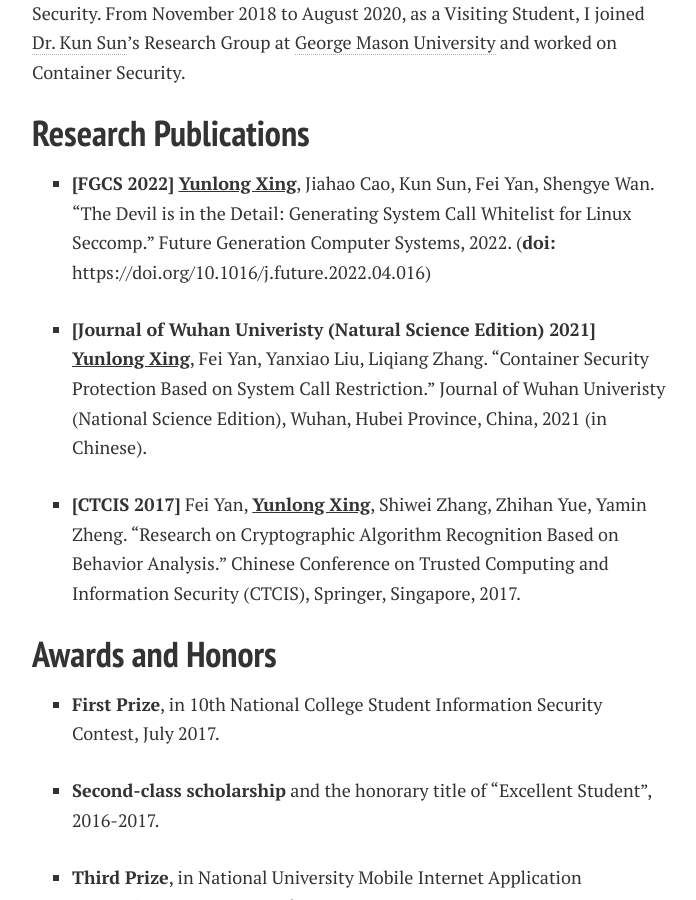
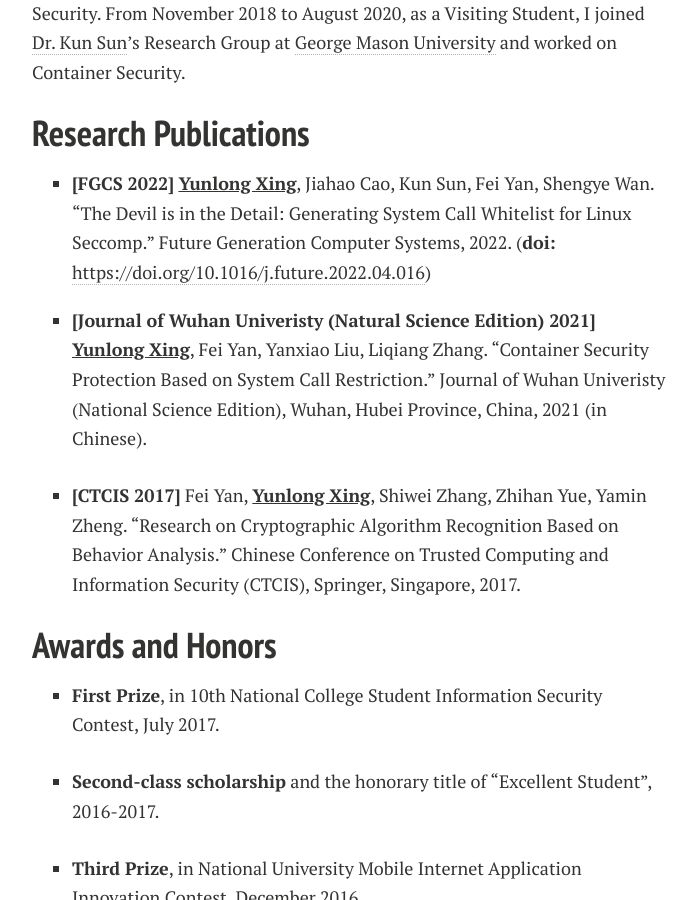
Before and after one commit to YunlongXing/HomePage, a Jekyll site: the page built from docs/index.md, in a window 1280 px wide and 900 px high, scrolled down 546 px. Shown: the whole window, without its empty margins (288-984 px from the left). Built offline with Jekyll 4.4.1, drawn with Linux system fonts in a browser that asks for light colours; nearby versions of some CDN libraries; a style sheet for code colours, icons or effects is not loaded; our own code applies the rules of GitHub Pages for plain Markdown files; part of the change alters nothing that is shown.

```diff
--- a/docs/index.md
+++ b/docs/index.md
@@ -17,8 +17,9 @@ Before that, I received a Master's Degree in Engineering in July 2021 at [Wuhan
 
 ## Research Publications
 
-* **[FGCS 2022]** **<u>Yunlong Xing</u>**, Jiahao Cao, Kun Sun, Fei Yan, Shengye Wan. "The Devil is in the Detail: Generating System Call Whitelist for Linux Seccomp." Future Generation Computer Systems, 2022. (**doi:** https://doi.org/10.1016/j.future.2022.04.016)
+* **[FGCS 2022]** **<u>Yunlong Xing</u>**, Jiahao Cao, Kun Sun, Fei Yan, Shengye Wan. "The Devil is in the Detail: Generating System Call Whitelist for Linux Seccomp." Future Generation Computer Systems, 2022. (**doi:** [https://doi.org/10.1016/j.future.2022.04.016])
 
+[https://doi.org/10.1016/j.future.2022.04.016]: https://doi.org/10.1016/j.future.2022.04.016
 
 * **[Journal of Wuhan Univeristy (Natural Science Edition) 2021]** **<u>Yunlong Xing</u>**, Fei Yan, Yanxiao Liu, Liqiang Zhang. "Container Security Protection Based on System Call Restriction." Journal of Wuhan Univeristy (National Science Edition), Wuhan, Hubei Province, China, 2021 (in Chinese).
 
```
